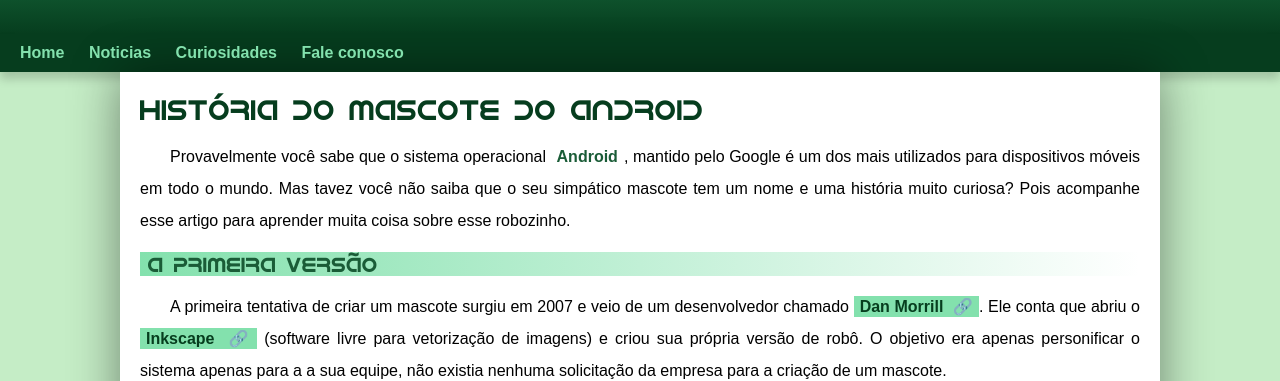
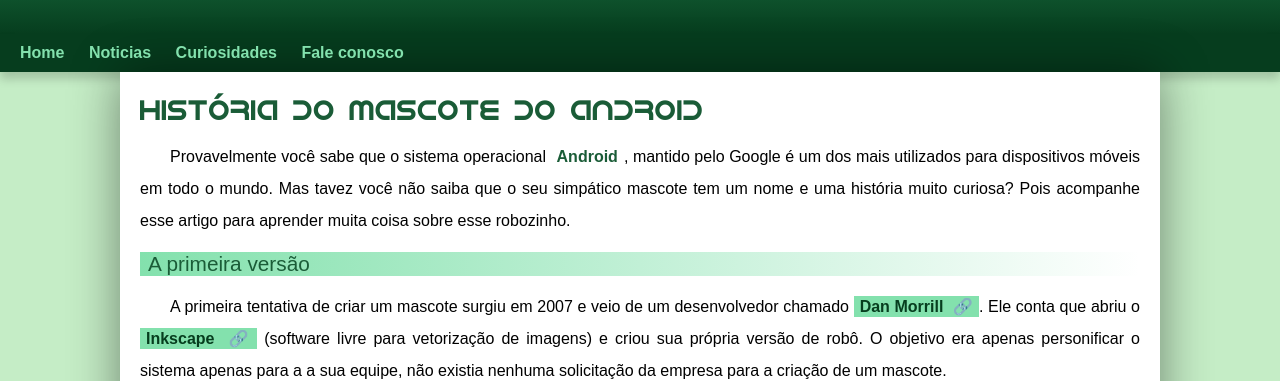
Before and after one commit to Jonasoliveiracode/projeto-android, a plain HTML site: page index.html in a window 1280 px wide. Shown: the part 146-527 px from the top of the page. Drawn offline with Linux system fonts and the light colour scheme.

Commit message:
att fonte

```diff
--- a/estilo/style.css
+++ b/estilo/style.css
@@ -4,9 +4,8 @@
 
 
 @font-face{
-    font-family: 'Android';
-    src: url('/fontes/idroid.otf') format('opentype');
-    font-weight: normal;
+    font-family: 'idroid';
+    src: url('/fontes/idroid.otf') format("opentype");
 }
 
 
@@ -23,7 +22,7 @@
 
     --fonte-padrao: arial,verdana,helvetica,sans-serif;
     --fonte-destaque: "Bebas Neue", sans-serif;
-    --fonte-android: 'Android', 'Bebas Neue';
+
 }
 
 *{
@@ -66,6 +65,7 @@ header > p {
     text-shadow: 2px 2px 0px rgba(0, 0, 0, 0.233);
     margin-bottom: 20px;
 }
+
 nav{
     background-color: var(--cor5);
     padding: 10px;
@@ -99,7 +99,7 @@ main{
 }
 main h1{
     color: var(--cor5);
-    font-family: var(--fonte-android);
+    font-family: var(--fonte-idoird);
     font-weight: normal;
     font-size: 1.8em
 }
@@ -145,6 +145,10 @@ main img.pequena{
     width: 50%;
     display: block;
     margin: auto;
+}
+article > h1, h2{
+    font-family: 'idroid';
+    color: #1a5c37;
 }
 
 div.video{
```
